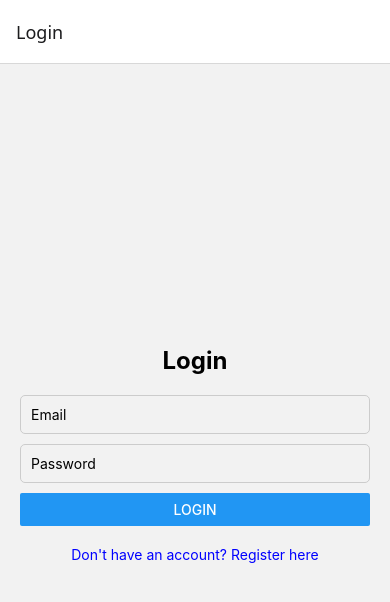
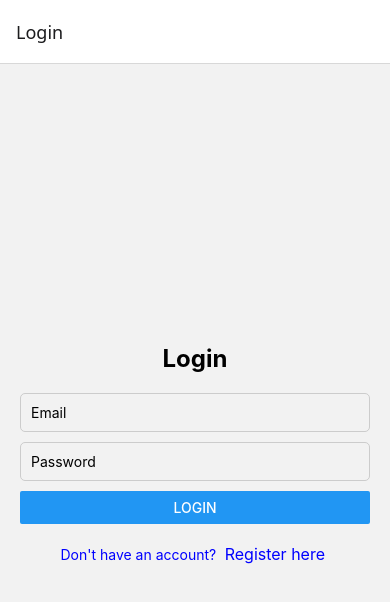
Before and after one commit to KIRENGA-Remy/React-native_mock_auth, a React Native app: screen /Login in a window 390 px wide. Shown: the top 602 px of the page. Built offline with nearby package versions, Linux system fonts and the light colour scheme.

Commit message:
link modify

```diff
--- a/package.json
+++ b/package.json
@@ -21,7 +21,10 @@
     "react-native-gesture-handler": "^2.25.0",
     "react-native-reanimated": "^3.17.2",
     "react-native-safe-area-context": "^5.3.0",
-    "react-native-screens": "^4.10.0"
+    "react-native-screens": "^4.10.0",
+    "react-dom": "18.3.1",
+    "react-native-web": "~0.19.13",
+    "@expo/metro-runtime": "~4.0.1"
   },
   "devDependencies": {
     "@babel/core": "^7.20.0"
--- a/src/screens/LoginScreen.js
+++ b/src/screens/LoginScreen.js
@@ -42,7 +42,7 @@ const LoginScreen = ({ navigation }) => {
       />
       <Button title="Login" onPress={handleLogin} />
       <Text style={styles.link} onPress={() => navigation.navigate('Register')}>
-        Don't have an account? Register here
+        Don't have an account? <Text style={styles.linkUrl}> Register here </Text>
       </Text>
     </View>
   );
@@ -53,6 +53,7 @@ const styles = StyleSheet.create({
   title: { fontSize: 24, fontWeight: 'bold', textAlign: 'center', marginBottom: 20 },
   input: { borderWidth: 1, borderColor: '#ccc', padding: 10, marginBottom: 10, borderRadius: 5 },
   link: { marginTop: 20, textAlign: 'center', color: 'blue' },
+  linkUrl: {fontSize: 16, fontWeight: 'semibold' }
 });
 
 export default LoginScreen;
--- a/src/screens/RegisterScreen.js
+++ b/src/screens/RegisterScreen.js
@@ -51,7 +51,7 @@ const RegisterScreen = ({ navigation }) => {
       />
       <Button title="Register" onPress={handleRegister} />
       <Text style={styles.link} onPress={() => navigation.navigate('Login')}>
-        Already have an account? Login here
+        Already have an account? <Text style={styles.linkUrl}>Login here </Text>
       </Text>
     </View>
   );
@@ -62,6 +62,7 @@ const styles = StyleSheet.create({
   title: { fontSize: 24, fontWeight: 'bold', textAlign: 'center', marginBottom: 20 },
   input: { borderWidth: 1, borderColor: '#ccc', padding: 10, marginBottom: 10, borderRadius: 5 },
   link: { marginTop: 20, textAlign: 'center', color: 'blue' },
+  linkUrl: {fontSize: 16, fontWeight: 'semibold' }
 });
 
 export default RegisterScreen;
```
Also changed, not shown: 1 other file (tests, documents, lock files or other folders).
